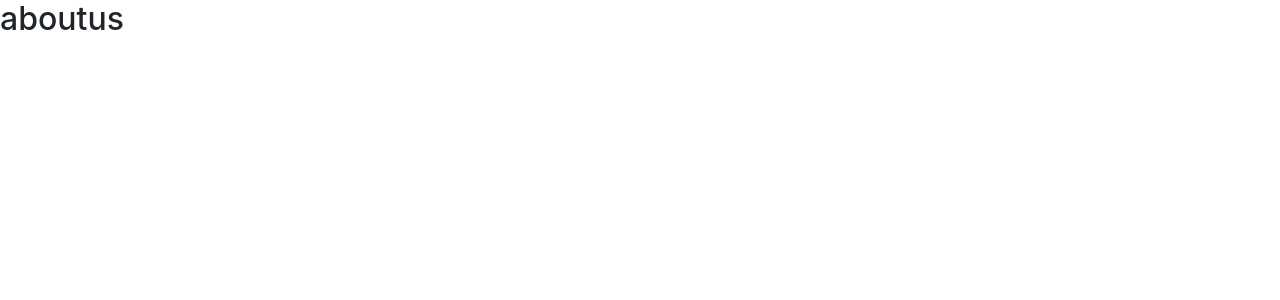
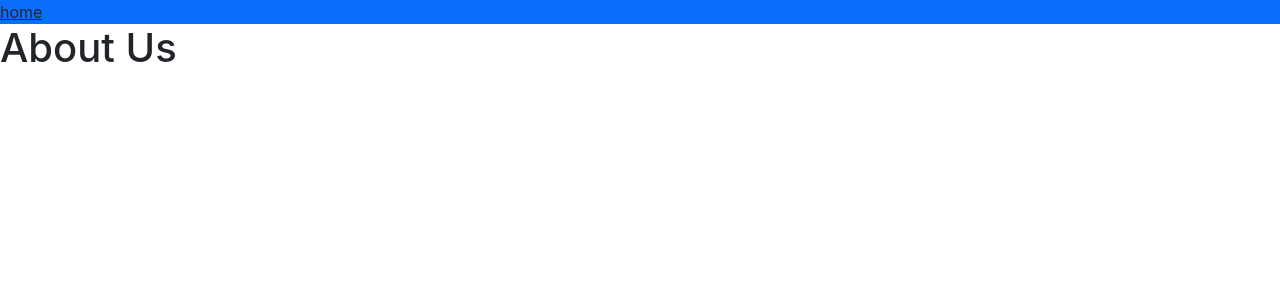
Before and after one commit to essedii/react-web-app, a React (Create React App) app: page /about-us in a window 1280 px wide. Shown: the top 300 px of the page. Built offline with nearby package versions, Linux system fonts and the light colour scheme.

Commit message:
Add props to about-us page

```diff
--- a/src/components/NavBar.jsx
+++ b/src/components/NavBar.jsx
@@ -8,11 +8,7 @@ export const NavBar = ({linkName}) => {
 
   return (
     <nav className="nav bg-primary">
-
-
-        <Link className='text-dark' to={`/${linkName}`}> {linkName} </Link>
+        <Link className='text-dark' to={linkName === 'home' ? '/' : `/${linkName}`}> {linkName} </Link>
     </nav>
   )
-
-
-  }
+}
--- a/src/pages/about-us/AboutUs.jsx
+++ b/src/pages/about-us/AboutUs.jsx
@@ -1,14 +1,17 @@
 import React from 'react'
 
-
-
+import { NavBar } from '../../components/NavBar';
 
 
 function AboutUs() {
 
+  const linkName = 'home'
+
   return (
-
-<h2>aboutus</h2>
+    <div>
+      <NavBar linkName={linkName}></NavBar>
+      <h1>About Us</h1>
+  </div>
   )
 }
 
```
